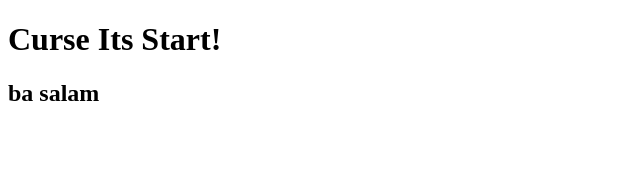
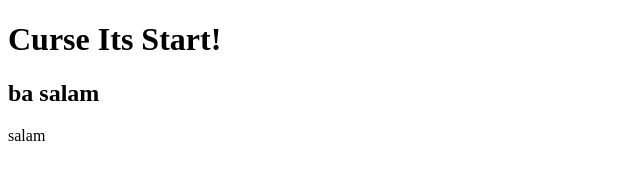
Before and after one commit to AminSaber/HTML-PR, a plain HTML site: page project1/index.html in a window 1280 px wide. Shown: the full height of the page, 0-640 px from the left. Drawn offline with Linux system fonts and the light colour scheme.

Commit message:
new shakhe

```diff
--- a/project1/JAVASCRIPT/Index.js
+++ b/project1/JAVASCRIPT/Index.js
@@ -1 +1,2 @@
 'use strict'
+console.log("hello git")
--- a/project1/index.html
+++ b/project1/index.html
@@ -13,7 +13,9 @@
     <footer>
         <h2>ba salam</h2>
     </footer>
-
+    <div>
+        salam
+    </div>
 
 
 
```
